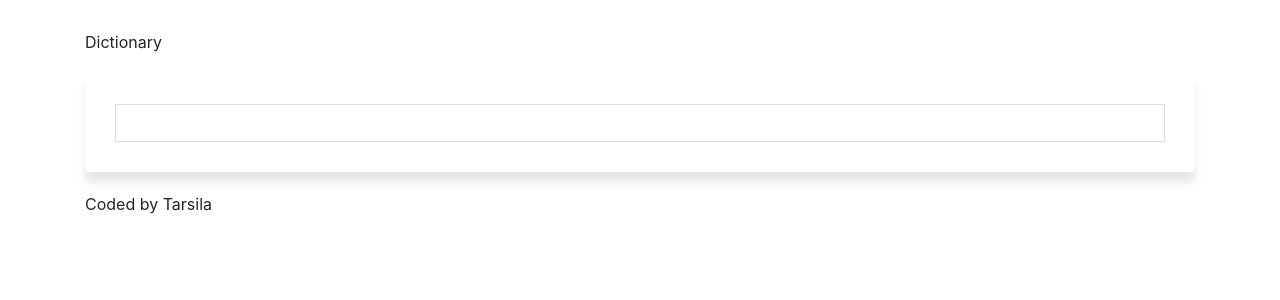
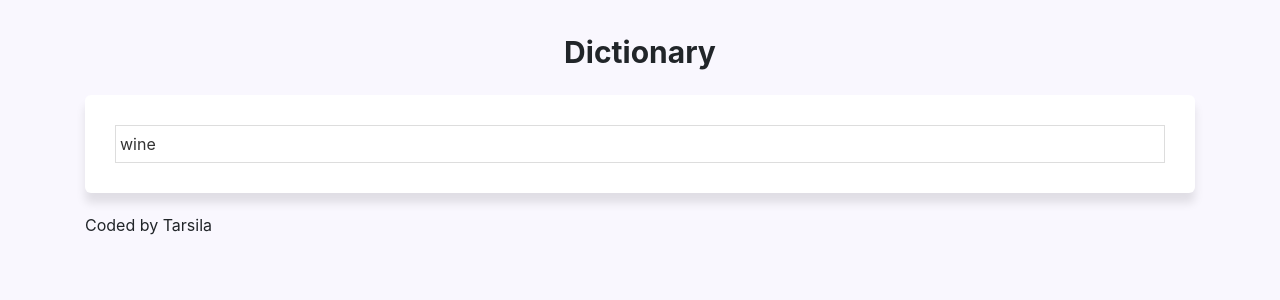
Before and after one commit to tarsilaschorr/dictionary-app, a React (Create React App) app: page / in a window 1280 px wide. Shown: the top 300 px of the page. Built offline with nearby package versions, Linux system fonts and the light colour scheme; no server answers.

Commit message:
started the css

```diff
--- a/src/App.css
+++ b/src/App.css
@@ -1,3 +1,11 @@
 div.container {
   margin-top: 30px;
 }
+.App-header {
+  font-size: 30px;
+  font-weight: bold;
+  text-align: center;
+}
+body {
+  background-color: #f9f7fe;
+}
--- a/src/Dictionary.js
+++ b/src/Dictionary.js
@@ -3,7 +3,7 @@ import axios from "axios";
 import Results from "./Results";
 
 export default function Dictionary() {
-  const [keyword, setKeyword] = useState("paris");
+  const [keyword, setKeyword] = useState("wine");
   const [results, setResults] = useState(null);
   let [loaded, setLoaded] = useState(false);
 
@@ -32,7 +32,11 @@ export default function Dictionary() {
       <div className="Dictionary">
         <section>
           <form onSubmit={handleSubmit}>
-            <input type="search" onChange={handleKeywordChange} />
+            <input
+              type="search"
+              onChange={handleKeywordChange}
+              defaultValue="wine"
+            />
           </form>
         </section>
         <Results results={results} />
```
Also changed, not shown: src/Synonyms.css (added, +8 -0 lines).
